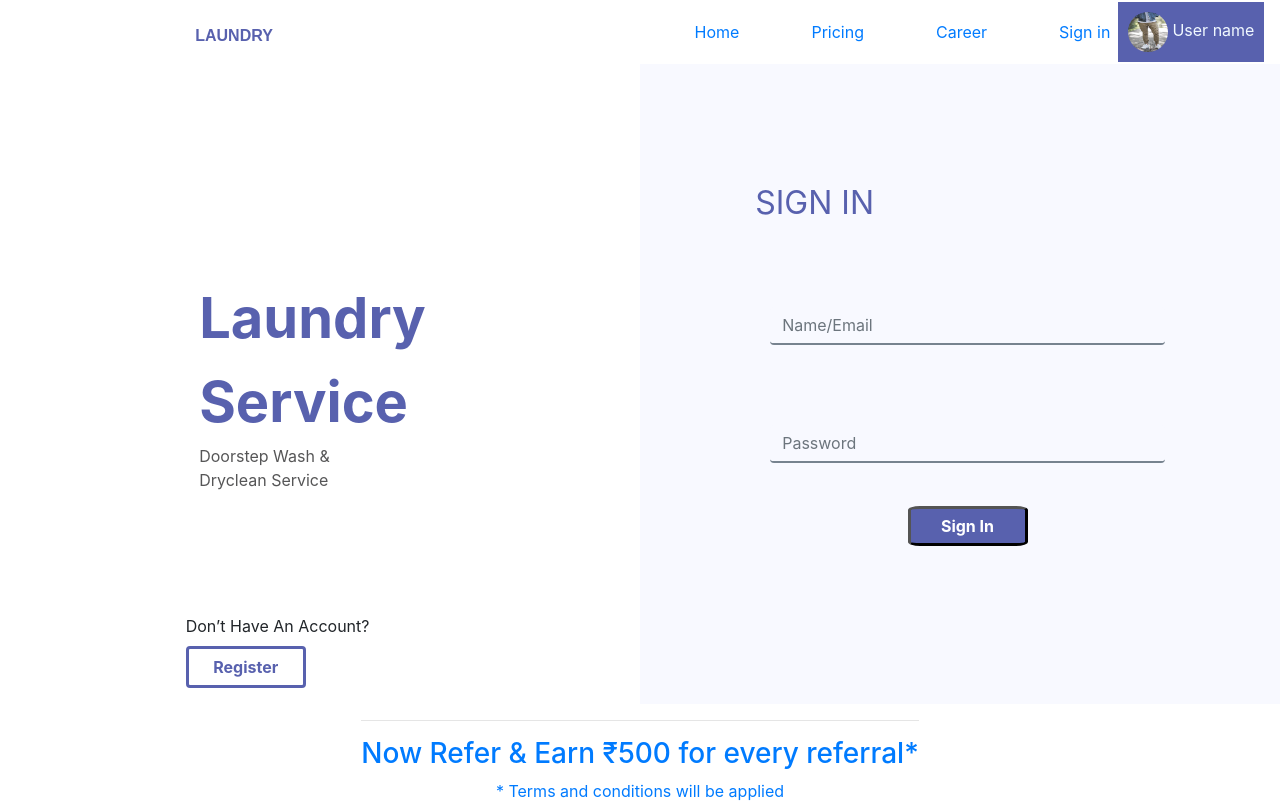
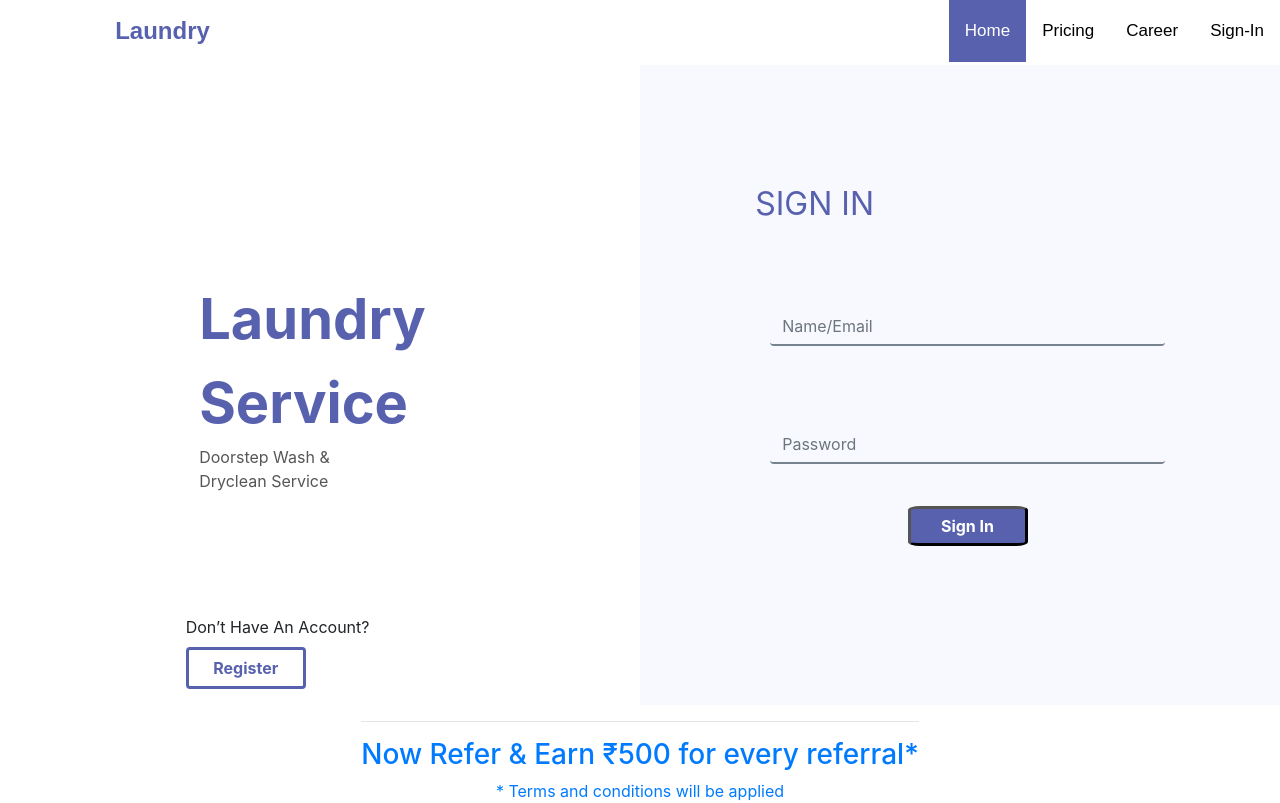
Before and after one commit to abhiramvenugopal/Laundry-APP, a React (Create React App) app in the folder appClient/: page / in a window 1280 px wide. Built offline with nearby package versions, Linux system fonts and the light colour scheme.

Commit message:
added responsiveness to navbar

```diff
--- a/appClient/public/index.html
+++ b/appClient/public/index.html
@@ -24,6 +24,7 @@
       work correctly both with client-side routing and a non-root public URL.
       Learn how to configure a non-root public URL by running `npm run build`.
     -->
+    <link rel="stylesheet" href="https://cdnjs.cloudflare.com/ajax/libs/font-awesome/4.7.0/css/font-awesome.min.css">
     <link rel="stylesheet" href="https://maxcdn.bootstrapcdn.com/bootstrap/4.0.0/css/bootstrap.min.css" integrity="sha384-Gn5384xqQ1aoWXA+058RXPxPg6fy4IWvTNh0E263XmFcJlSAwiGgFAW/dAiS6JXm" crossorigin="anonymous">
     <script src="https://code.jquery.com/jquery-3.2.1.slim.min.js" integrity="sha384-KJ3o2DKtIkvYIK3UENzmM7KCkRr/rE9/Qpg6aAZGJwFDMVNA/GpGFF93hXpG5KkN" crossorigin="anonymous"></script>
     <script src="https://cdnjs.cloudflare.com/ajax/libs/popper.js/1.12.9/umd/popper.min.js" integrity="sha384-ApNbgh9B+Y1QKtv3Rn7W3mgPxhU9K/ScQsAP7hUibX39j7fakFPskvXusvfa0b4Q" crossorigin="anonymous"></script>
--- a/appClient/src/App.js
+++ b/appClient/src/App.js
@@ -14,11 +14,10 @@ function App() {
       <Router>
         <div>
           <Switch>
-                  <Route exact path='/'><LandingPage/></Route>
+                  <Route exact path='/'><LandingPage/>{window.localStorage.removeItem('Token')}</Route>
                   <Route exact path='/Register'><Register/></Route>
                   <Route exact path='/past'> <PastOrder/> </Route>
                   <Route exact path='/summary'> <Summary/> </Route>
-
                   <Route exact path='/create'><Nav/><CreatePage/></Route>
                   {/* <Route exact path='/post' component={Nav}/> */}
           </Switch>
--- a/appClient/src/components/CreateOrder/create-order.js
+++ b/appClient/src/components/CreateOrder/create-order.js
@@ -71,7 +71,6 @@ const handleSubmit=()=>{
     for(let i=0; i<costs.length;i++){
         var total=0
         var service=[]
-        var totalQuantity=0
         if(costs[i][0]>0 && costs[i][1]>0){
             totalQuantity+=Number(costs[i][0])
             total+=costs[i][0]*costs[i][1]
--- a/appClient/src/components/Landingpage/landing-page.js
+++ b/appClient/src/components/Landingpage/landing-page.js
@@ -1,5 +1,5 @@
 import './landing-page.css'
-import React, { useState } from 'react';
+import React, { useEffect, useState } from 'react';
 import { BrowserRouter as Router ,Switch, Route, Link,useHistory } from "react-router-dom";
 import Nav from "../Nav/nav";
 import Footer from "../Footer/footer"
@@ -7,6 +7,10 @@ import Register from "../Register/register";
 const axios = require('axios');
 
 function LandingPage() {
+  useEffect(()=>{
+    console.log('hello')
+    window.localStorage.removeItem('Token')
+  },[])
   const [login, setLogin] = useState(true);
 
   var historyobj=useHistory();
@@ -32,7 +36,7 @@ function LandingPage() {
         axios.post('http://localhost:3005/api/v1/user/signin',{username:email.value,password:password.value})
         .then(function (response) {
             window.localStorage.setItem("Token",response.data.token)
-            console.log(response.data.token)
+            console.log('hel',response.data.token)
             historyobj.push("/create")
         })
         .catch(function (error) {
@@ -45,7 +49,6 @@ function LandingPage() {
 
     }
   }
-
     return (
         <div>
             <header className="header-section">
--- a/appClient/src/components/Nav/nav.css
+++ b/appClient/src/components/Nav/nav.css
@@ -1,23 +1,124 @@
-.nav-link {
-  display: flex;
-  padding-left: 4rem!important;
-  align-items: center;
+.body {
+
+  margin: 0;
+  font-family: Arial, Helvetica, sans-serif;
 }
-.custom-nav {
-  max-height: 8vh;
+
+.topnav {
+  width: 100%;
+  overflow: hidden;
+  background-color:white;/* white*/
 }
-.text{
-  margin-left: 14vw;
-  font:caption;
-  margin-top: 1rem;
-  text-align: center !important;
+
+.topnav a {
+  float: right;
+  color:black;/*white*/
+  text-align: center;
+  padding: 18px 16px;
+  text-decoration: none;
+  font-size: 17px;
+}
+ .caption{
+  padding-top: 1vw;
+  float:left !important;
+  padding-left: 9vw;
   color:#5861AE;
+  font-size: 150%;
+
 }
-.userIcon{
-  background-attachment: fixed;
+.hidecomponent{
+  display: none !important;
 }
-.userdetails{
-  color: aliceblue;
-  background-color: #5861AE;
-  padding: 0.75vw;
+
+.icons{
+  border-radius: 50%;
+  width: 2vw;
+  height: 2vw;
 }
+.icon{
+  display:none !important;
+  size:3vw;
+  width:5vw;
+  margin-top: 1vw;
+}
+
+.topnav a:hover {
+  background-color:lightblue;
+  color: black;
+}
+
+.topnav a.active {
+  background-color:#5861AE;/*blue*/
+  color: white;/* black*/
+}
+
+/* Dropdown Button */
+.dropbtn {
+  float: right;
+  background-color:transparent;
+  color: white;
+  padding: 0px;
+  font-size: 16px;
+  border: none;
+  cursor: pointer;
+}
+
+/* Dropdown button on hover & focus */
+.dropbtn:hover, .dropbtn:focus {
+  background-color: #2980B9;
+}
+
+/* The container <div> - needed to position the dropdown content */
+.dropdown {
+  float: right;
+  position:absolute;
+  display:block;
+}
+
+/* Dropdown Content (Hidden by Default) */
+.dropdown-content {
+  display: none;
+  position: absolute;
+  background-color:lightsteelblue;
+  width:80px!important;
+  box-shadow: 0px 8px 16px 0px rgba(0,0,0,0.2);
+  z-index: 1;
+}
+
+/* Links inside the dropdown */
+.dropdown-content a {
+  color: black;
+  padding: 12px 16px;
+  text-decoration: none;
+  display:block;
+  position:initial;
+  overflow: hidden !important;
+}
+
+/* Change color of dropdown links on hover */
+.dropdown-content a:hover {background-color: #ddd}
+
+/* Show the dropdown menu (use JS to add this class to the .dropdown-content container when the user clicks on the dropdown button) */
+.show {display:block;}
+
+@media screen and (max-width:528px){
+  .navcontent{
+    display:none !important;
+  }
+  .icon{
+    display:block !important;
+    size:3vw;
+    width:5vw;
+    margin-top: 1vw;
+  }
+  .toggle{
+    display:inline-flex;
+    flex-direction: column;
+    width: fit-content;
+
+  }
+
+}
+.caption{
+  float: left;
+}
--- a/appClient/src/components/Nav/nav.js
+++ b/appClient/src/components/Nav/nav.js
@@ -1,20 +1,66 @@
+import React, { useEffect, useState } from 'react';
+import { Dropdown} from 'react-bootstrap';
 import './nav.css'
-import activehome from "../../assets/img/trousers.jpg"
-import React from 'react';
+import icon from '../../assets/img/usericon.png'
+
 function Nav() {
+    const [signedin,setSignedin]=useState(false)
+    const [active,setActive]=useState(false)
+    useEffect(()=>{
+        const token=window.localStorage.getItem('Token')
+        console.log('token',token)
+        if(token){
+            setSignedin(true)
+        }
+        else{
+            setSignedin(false)
+        }
+    },[])
+    const handleActive=()=>{
+        if (active){
+            setActive(false)
+        }
+        else{
+            setActive(true)
+        }
+    }
+    function myFunction() {
+        document.getElementById("myDropdown").classList.toggle("show");
+      }
+
+      // Close the dropdown menu if the user clicks outside of it
+      window.onclick = function(event) {
+        if (!event.target.matches('.dropbtn')) {
+          var dropdowns = document.getElementsByClassName("dropdown-content");
+          var i;
+          for (i = 0; i < dropdowns.length; i++) {
+            var openDropdown = dropdowns[i];
+            if (openDropdown.classList.contains('show')) {
+              openDropdown.classList.remove('show');
+            }
+          }
+        }
+      }
     return (
-        <nav className="navbar navbar-expand {-sm|-md|-lg|-xl|-xxl} bg-white custom-nav">
-            <div className="container-fluid">
-                <h2 className="text"><b>LAUNDRY</b></h2>
-                <div className="navbar-nav right" >
-                    <a  className="nav-link"  href="">Home</a>
-                    <a className="nav-link" href="#">Pricing</a>
-                    <a className="nav-link " href="#">Career</a>
-                    <a className="nav-link " href="/">Sign in</a>
-                    <div className="userdetails"><img className="userIcon" src={activehome} alt="..name" width='40' height='40' style={{"borderRadius":"50%",}}/> User name</div>
-                </div>
-             </div>
-        </nav>
+        <div className="body">
+          <div className="topnav">
+
+            <i onClick={handleActive} style={{float:"right"}} className="fa fa-bars fa-2x icon "></i>
+            <div className={(!active?"navcontent":"toggle")}>
+                <p className="caption" ><b>Laundry</b></p>
+                <a className={(signedin?"hidecomponent":"")}  href="#home">Sign-In</a>
+                <a className={(signedin?"active ":"hidecomponent")}><img src={icon} className="icons"></img><button onClick={myFunction} className="dropbtn"> user-name</button>
+                    <div id="myDropdown" className="dropdown-content">
+                        <a href="/">signout</a>
+                    </div>
+                </a>
+                <a href="#news">Career</a>
+                <a href="#contact">Pricing</a>
+                <a className={(signedin?"":"active")} href="#about">Home</a>
+
+            </div>
+</div>
+        </div>
     );
   }
 
--- a/appClient/src/components/PastOrder/past-order.js
+++ b/appClient/src/components/PastOrder/past-order.js
@@ -193,7 +193,7 @@ function PastOrder() {
                                         <td>{order.totalQuantity}</td>
                                         <td>{order.total}</td>
                                         <td>{(order.status.length===0)?"Ready to pickup":order.status[order.status.length-1].statusCode}</td>
-                                        <td className="col-md-1" onClick={()=>{cancelOrder(index)}} > {(order.active)?<button className="table-cancel-btn">Cancel Order</button>:<span style={{marginLeft:"5px"}}>Cancelled</span>} </td>
+                                        <td className="col-md-1.5" onClick={()=>{cancelOrder(index)}} > {(order.active)?<button className="table-cancel-btn">Cancel Order</button>:<span style={{marginLeft:"5px"}}>Cancelled</span>} </td>
                                         <td onClick={()=>{setSummary(true)
                                                                 setOrderIndex(index)
                                                                 }}><img src={eyeIcon} alt="error" /></td>
```
Also changed, not shown: appClient/src/assets/img/usericon.png (added).
